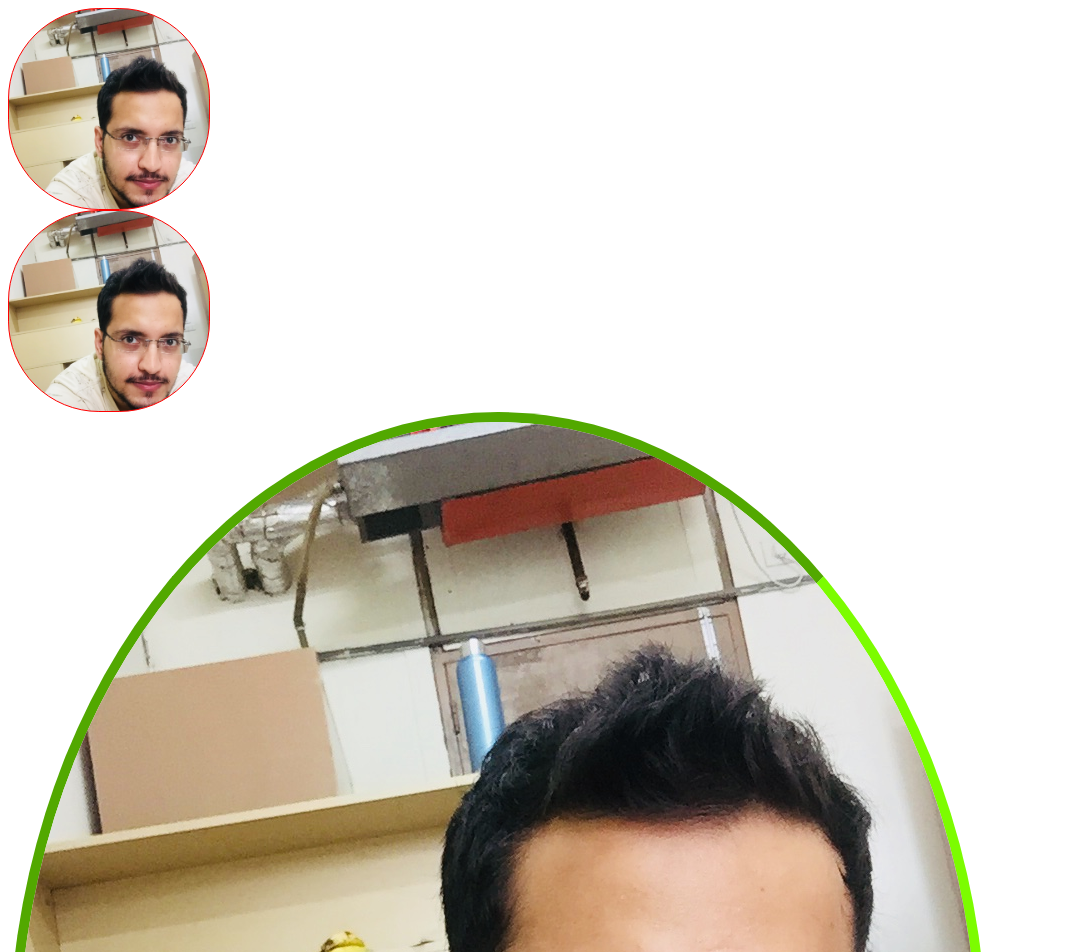
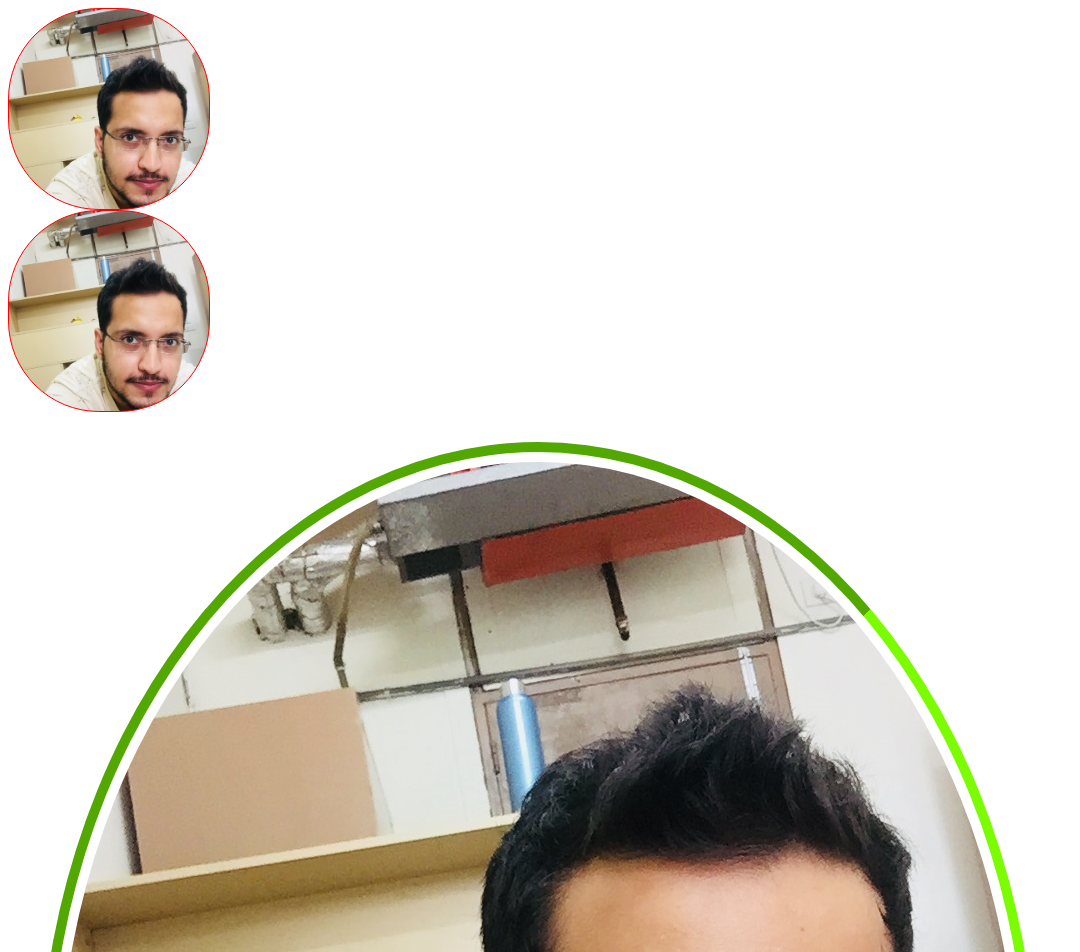
Before and after one commit to KushagraBhardwaj/start, a plain HTML site: page borderproperty/border.html in a window 1280 px wide. Shown: the top 952 px of the page, without its empty margins (0-1080 px from the left). Drawn offline with Linux system fonts and the light colour scheme.

Commit message:
new changes to border1.css learnt about margins and padding

```diff
--- a/borderproperty/border1.css
+++ b/borderproperty/border1.css
@@ -12,6 +12,9 @@ img
 {
     border: 10px inset lawngreen;
     border-radius: 100%;
+    padding: 10px;
+    margin: 30px;
+    display: block;
 }
 .boy2
 {border: 15px dotted green;
```
